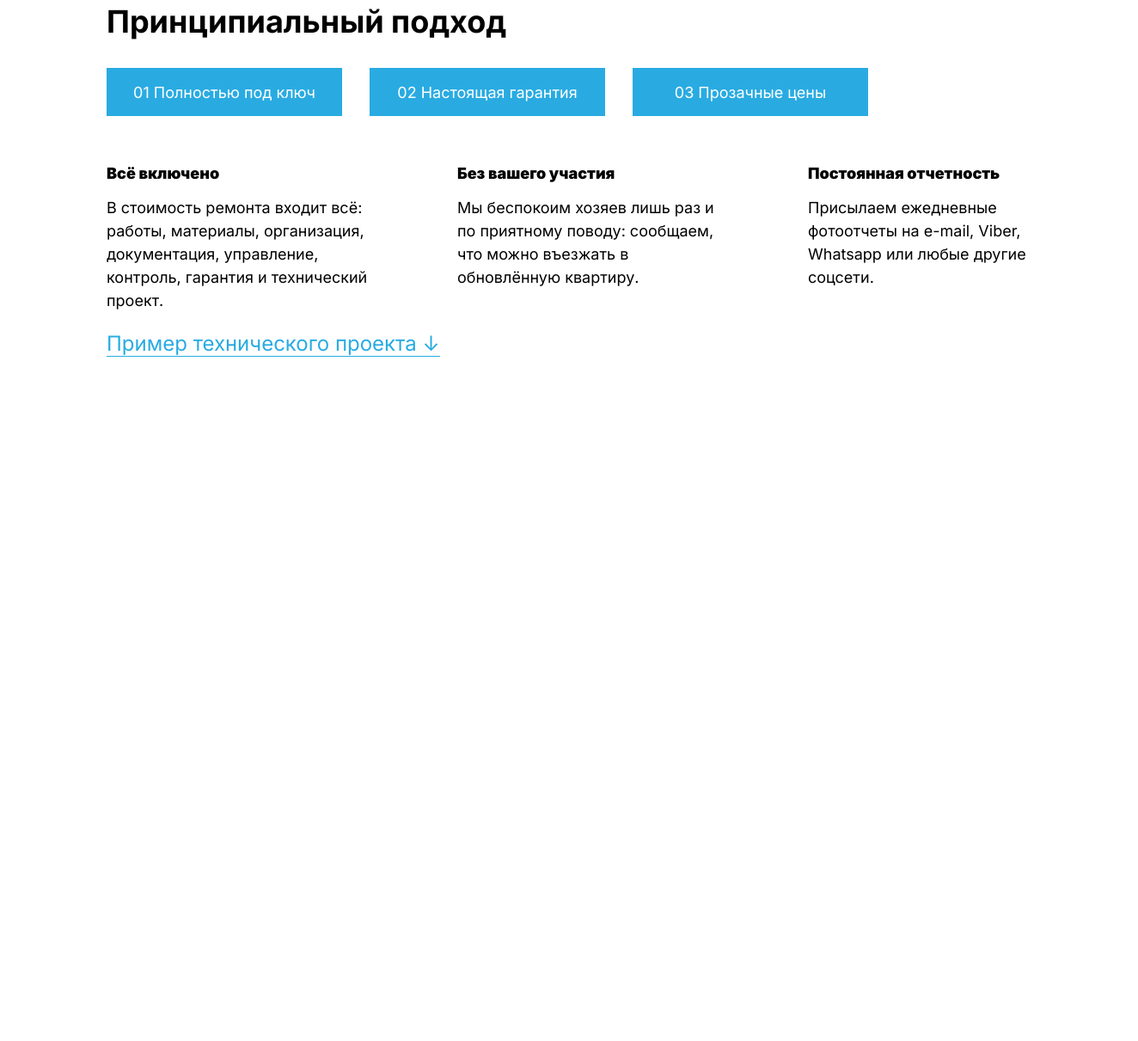
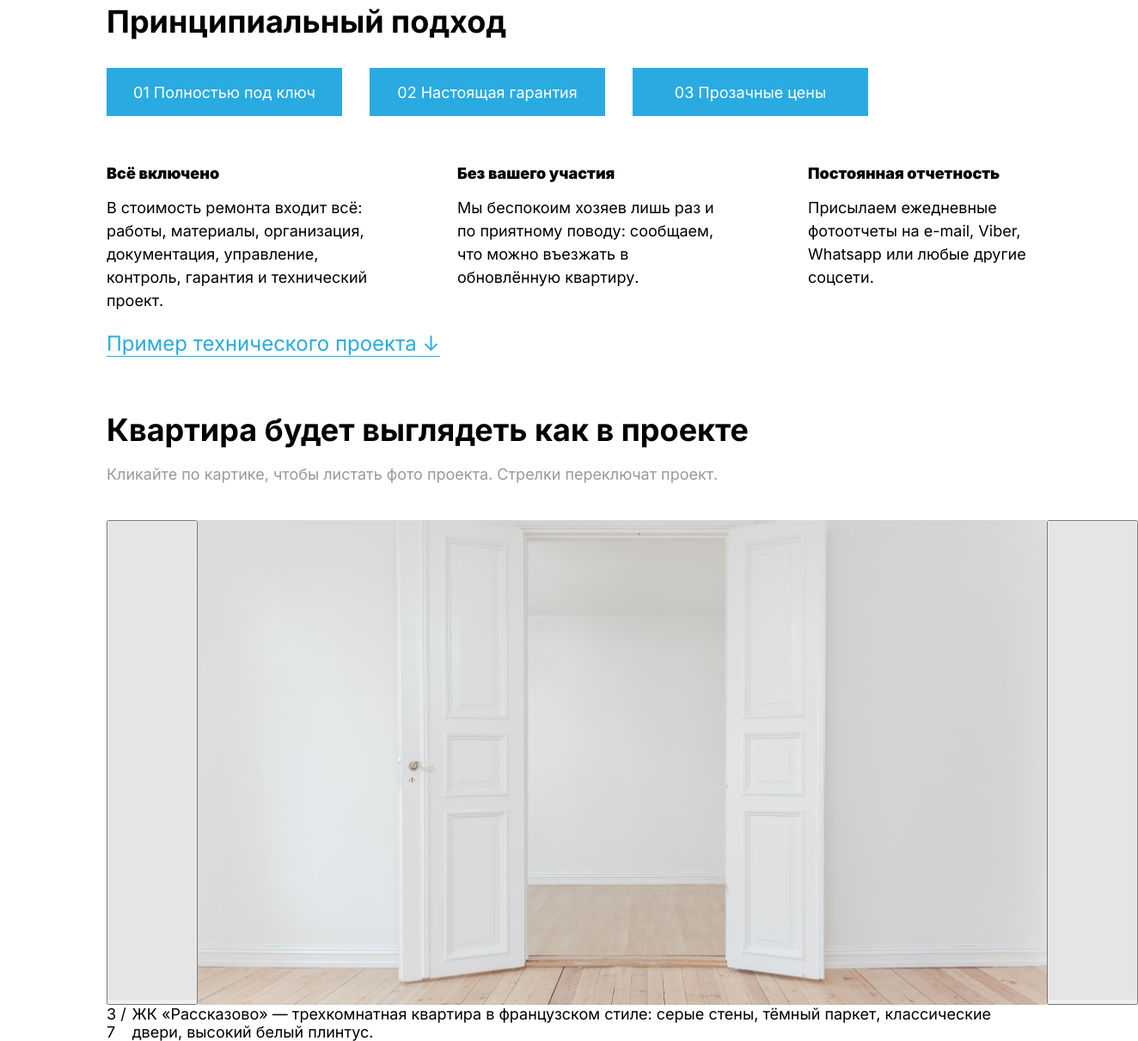
Before and after one commit to DanielMixery/Liongroup, a plain HTML site: page index.html in a window 1280 px wide. Shown: the part 1386-2597 px from the top of the page at 86% size, 1324 px wide, since content can reach past the window. Before the commit the page ends 1864 px from the top, so only its background shows below. Drawn offline with Linux system fonts and the light colour scheme.

Commit message:
Made h2 and text style

```diff
--- a/assets/scss/style.scss
+++ b/assets/scss/style.scss
@@ -142,3 +142,23 @@ header{
     font-weight: 400;
     font-size: (24/18*1em);
 }
+// block with slider.
+
+
+.primary.flex-container{
+    flex-direction: column;
+    .tekstas.flex-container{
+        flex-direction: column;
+        p{
+            font-weight: 400;
+            line-height: (27/18*1em);
+            color: #999;
+            margin-top: (16/18*1em);
+            margin-bottom: (39.81/18*1em);
+        }
+        h2{
+            font-weight: 700;
+            font-size: (36/18*1em);
+        }
+    }
+}
--- a/index.html
+++ b/index.html
@@ -67,13 +67,21 @@
             </div>
         </div>
         <div class="primery">
-            <div class="primery flex-container">
-                <h2></h2>
-                <p></p>
-                <div class="slider"></div>
+            <div class="primary flex-container">
+                <div class="tekstas flex-container">
+                    <h2>Квартира будет выглядеть как в проекте</h2>
+                    <p>Кликайте по картике, чтобы листать фото проекта. Стрелки переключат проект. </p>
+                </div>
+                <div class="slider">
+                    <div class="slider flex-container">
+                        <button class="prev"><img src="assets/image/buttonnext.svg" alt="button"></button>
+                        <img src="assets/image/kvartira.png" alt="whonung">
+                        <button class="next"><img src="assets/image/buttonnext.svg" alt="button"></button>
+                    </div>
+                </div>
                 <div class="slideropisanie flex-container">
-                    <p class="page"></p>
-                    <p class="text"></p>
+                    <p class="page">3 / 7</p>
+                    <p class="text">ЖК «Рассказово» — трехкомнатная квартира в французском стиле: серые стены, тёмный паркет, классические двери, высокий белый плинтус.</p>
                 </div>
             </div>
         </div>
```
Also changed, not shown: assets/css/style.css, assets/image/buttonnext.svg (added), assets/image/kvartira.png (added).
